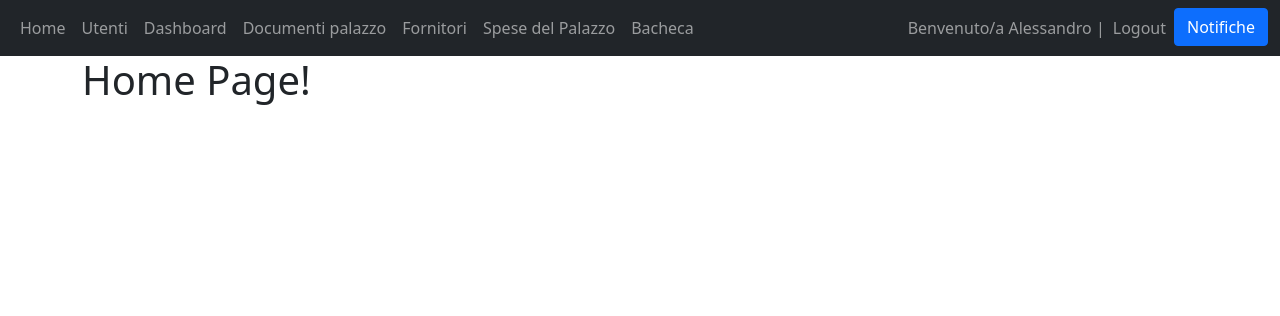
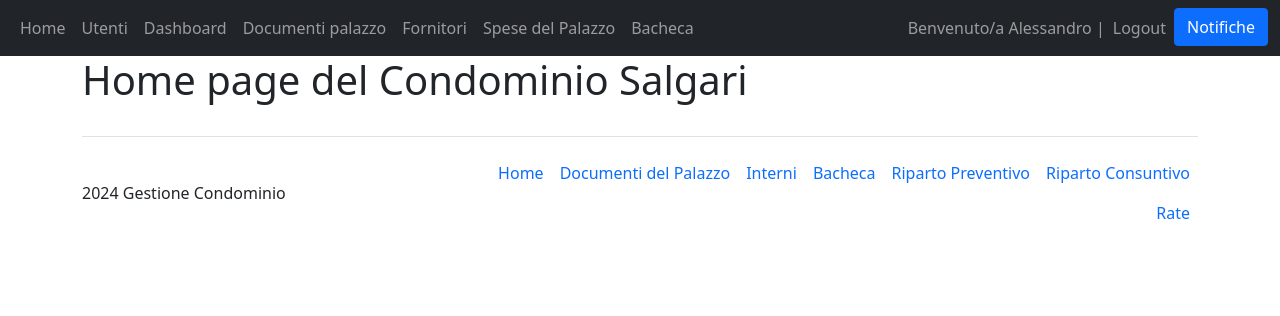
Before and after one commit to alimnz123/TecnologiewebProgetto, a Django app: page / in a window 1280 px wide. Shown: the top 316 px of the page. Run offline with Django 5.2, Linux system fonts and the light colour scheme; a user stored in the database is signed in; data comes from the database, SQL or seed files in the repository; both versions use the stored data as it was after the commit.

Commit message:
30-08-24 /  75th commit FOOTER

```diff
--- a/GestionaleCondominio/Condominio/templates/Condominio_main/base.html
+++ b/GestionaleCondominio/Condominio/templates/Condominio_main/base.html
@@ -74,6 +74,29 @@
 
         {% endblock  %}
     </div>
+    {% if user.is_authenticated and user.is_staff %}
+    {% comment %}FOOTER{% endcomment %}
+    <div class="container">
+        <footer class="d-flex flex-wrap justify-content-between align-items-center py-3 my-4 border-top">
+          <p class="col-md-4 mb-0 text-body-secondary"> 2024 Gestione Condominio </p>
+          {% comment %} Logo
+          <a href="/" class="col-md-4 d-flex align-items-center justify-content-center mb-3 mb-md-0 me-md-auto link-body-emphasis text-decoration-none">
+            <svg class="bi me-2" width="40" height="32"><use xlink:href="#bootstrap"/></svg>
+          </a>
+          {% endcomment %}
+          {% comment %}FOOTER MENU{% endcomment %}
+          <ul class="nav col-md-8 justify-content-end">
+            <li class="nav-item"><a href="{% url 'home' %}" class="nav-link px-2 text-body-secondary">Home</a></li>
+            <li class="nav-item"><a href="#" class="nav-link px-2 text-body-secondary">Documenti del Palazzo</a></li>
+            <li class="nav-item"><a href="#" class="nav-link px-2 text-body-secondary">Interni</a></li>
+            <li class="nav-item"><a href="#" class="nav-link px-2 text-body-secondary">Bacheca</a></li>
+            <li class="nav-item"><a href="#" class="nav-link px-2 text-body-secondary">Riparto Preventivo</a></li>
+            <li class="nav-item"><a href="#" class="nav-link px-2 text-body-secondary">Riparto Consuntivo</a></li>
+            <li class="nav-item"><a href="#" class="nav-link px-2 text-body-secondary">Rate</a></li>
+          </ul>
+        </footer>
+    </div>
+    {% endif %}
     <script src="https://cdn.jsdelivr.net/npm/bootstrap@5.0.2/dist/js/bootstrap.bundle.min.js" integrity="sha384-MrcW6ZMFYlzcLA8Nl+NtUVF0sA7MsXsP1UyJoMp4YLEuNSfAP+JcXn/tWtIaxVXM" crossorigin="anonymous"></script>
 
 
--- a/GestionaleCondominio/Condominio/templates/Condominio_main/homepage.html
+++ b/GestionaleCondominio/Condominio/templates/Condominio_main/homepage.html
@@ -1,6 +1,29 @@
 {% extends 'Condominio_main/base.html' %}
 {% block title %}Home Page{% endblock %}
 {% block content %}
-<h1>Home Page!</h1>
+<h1>Home page del Condominio {{condominio.nome}}</h1>
 
+<div class="container">
+    <div class="row">
+      <div class="col">
+        {% comment %}Qui riferimento diretto alla Bacheca{% endcomment %}
+      </div>
+    </div>
+</div>
+
+<div class="container">
+    <div class="row">
+        <div class="col">
+            {% comment %}  {% endcomment %}
+        </div>
+    </div>
+</div>
+
+<div class="container">
+    <div class="row">
+        <div class="col">
+            {% comment %} Collegamento diretto ai link utili come se fosse una lista di buttons {% endcomment %}
+        </div>
+    </div>
+</div>
 {% endblock %}
--- a/GestionaleCondominio/Condominio/templates/Condominio_main/riparto_consuntivo.html
+++ b/GestionaleCondominio/Condominio/templates/Condominio_main/riparto_consuntivo.html
@@ -40,7 +40,10 @@
             <td>{{utente.millesimi_generali}}</td>
             <td>{{utente.millesimi_edificio}}</td>
             <td>{{utente.millesimi_scala}}</td>
+            {% for spesa in object_list %}
             <td>{{utente.totale_spese_straordinarie_edifici}}</td>
+            {% endfor %}
+
 
         </tr>
         {% endfor %}
--- a/GestionaleCondominio/Condominio/views.py
+++ b/GestionaleCondominio/Condominio/views.py
@@ -38,7 +38,8 @@ def dashboard(request):
 #HOMEPAGE
 @login_required(login_url="/login")
 def homepage(request):
-    return render(request, 'Condominio_main/homepage.html')
+    condominio=Condominio.objects.first()
+    return render(request, 'Condominio_main/homepage.html', {"condominio":condominio})
 
 #Classe DeleteView per una generica entità
 class DeleteEntitaView(DeleteView):
@@ -322,17 +323,29 @@ class RipartoConsuntivoView(ListView):
         interni=Interno.objects.all()
         return interni
 
+    def get_spese_straordinarie(self):
+        spese_straordinarie=Spesa.objects.filter(tipologia=STRAORDINARIE_EDIFICI)
+        return spese_straordinarie
+
+    def get_spese_anno_corrente(self):
+        current_date = datetime.now()
+        current_year = current_date.year
+        spese_anno_corrente=Spesa.objects.filter(data__year=current_year)
+        return spese_anno_corrente
+
     def totale_spese_straordinarie_edifici(self):
-        current_date=datetime.now()
-        current_year=current_date.year
-        spese_straordinarie_edifici=Spesa.objects.filter(tipologia=STRAORDINARIE_EDIFICI, data__year=current_year).all()
-        totale_spese=0
+        spese_straordinarie=Spesa.objects.filter(tipologia=STRAORDINARIE_EDIFICI)
+
+        current_date = datetime.now()
+        current_year = current_date.year
+
+        spese_anno_corrente=Spesa.objects.filter(data__year=current_year)
+
+        spese_straordinarie_edifici = Spesa.objects.filter(spese_straordinarie, spese_anno_corrente).all()
+        totale_spese = 0
         for spesa in spese_straordinarie_edifici:
             totale_spese += spesa.importo
-            print(totale_spese)
             return totale_spese
-        """ for interno in Interno.objects.all():
-            return (totale_spese % 1000) * interno.millesimi_edificio """
 
     def totale_spese_straordinarie_scale(self):
         pass
```
Also changed, not shown: GestionaleCondominio/Condominio/templates/Condominio_main/riparto_preventivo.html (line endings or trailing spaces), GestionaleCondominio/db.sqlite3.
